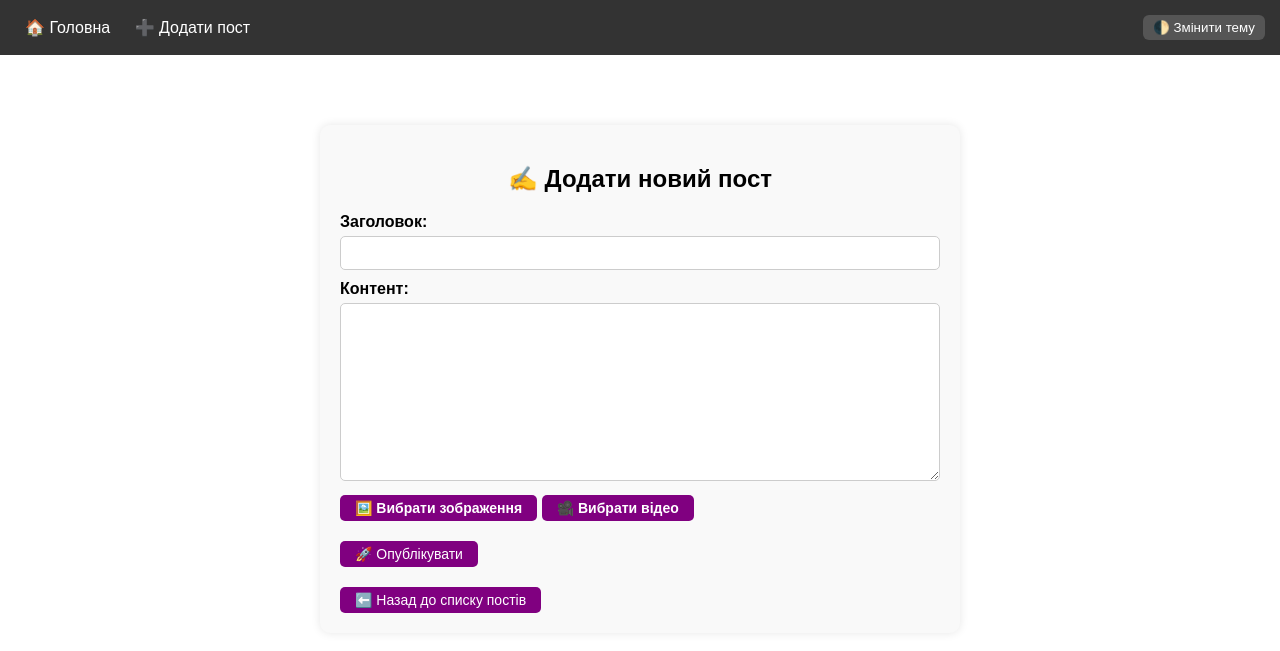
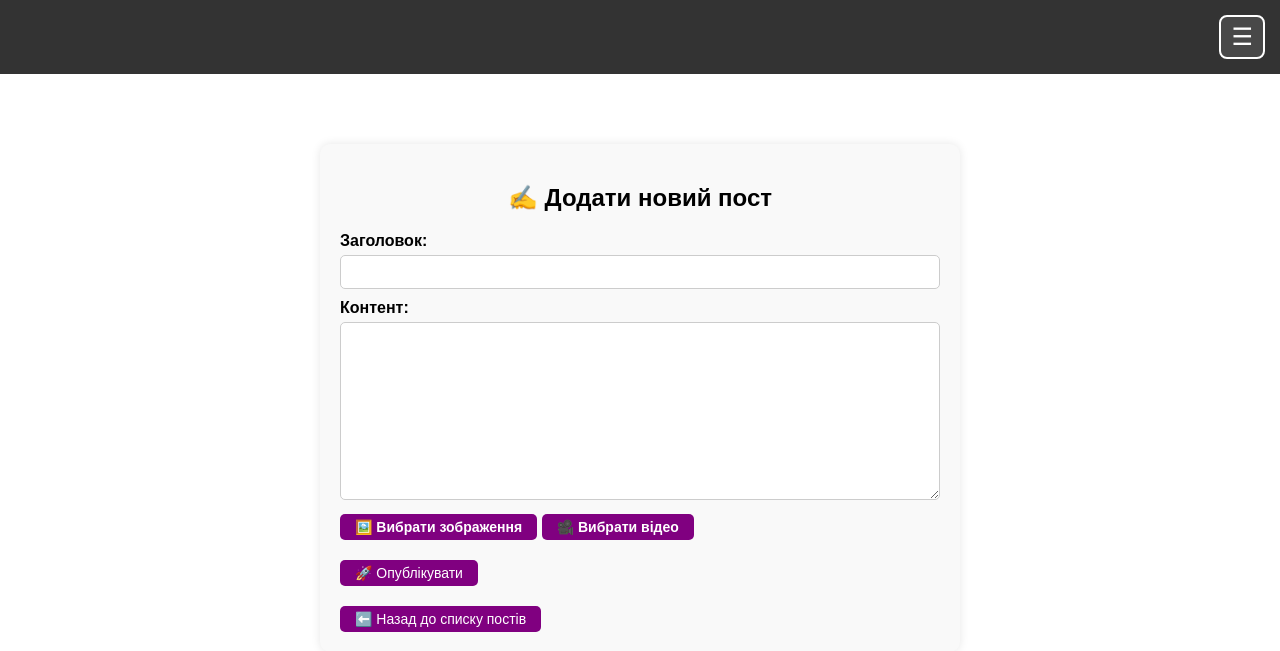
Before and after one commit to Danya-N/blog, a Django app: page /add/ in a window 1280 px wide. Shown: the top 651 px of the page. Run offline with Django 5.2, Linux system fonts and the light colour scheme.

Commit message:
Додав бургер-меню в сторінку додавання посту

```diff
--- a/blog/templates/blog/add_post.html
+++ b/blog/templates/blog/add_post.html
@@ -52,13 +52,62 @@
             background: #777;
         }
 
+        .burger {
+            background: rgba(255, 255, 255, 0.1);
+            border: 2px solid white;
+            font-size: 24px;
+            color: white;
+            cursor: pointer;
+            padding: 6px 10px;
+            border-radius: 8px;
+            margin-left: 10px;
+        }
+
+        .side-menu {
+            position: fixed;
+            top: 0;
+            right: 0;
+            width: 220px;
+            height: 100vh;
+            background: #444;
+            color: white;
+            padding: 20px;
+            transform: translateX(100%);
+            opacity: 0;
+            pointer-events: none;
+            transition: transform 0.4s ease, opacity 0.4s ease;
+            z-index: 999;
+            display: flex;
+            flex-direction: column;
+            gap: 15px;
+        }
+
+        .side-menu.open {
+            transform: translateX(0);
+            opacity: 1;
+            pointer-events: auto;
+        }
+
+        .side-menu button,
+        .side-menu a {
+            padding: 10px 15px;
+            background: #666;
+            color: white;
+            border: none;
+            border-radius: 10px;
+            text-align: center;
+            text-decoration: none;
+            font-size: 16px;
+            cursor: pointer;
+        }
+
         .form-container {
             padding: 20px;
             border-radius: 10px;
             box-shadow: 0 0 10px rgba(0,0,0,0.1);
             background-color: #f9f9f9;
             transition: background-color 0.3s, color 0.3s;
-            margin-top: 50px; /* Відступ для переміщення форми вниз */
+            margin-top: 50px;
         }
 
         .dark-theme .form-container {
@@ -115,7 +164,7 @@
         }
 
         .form-container button:hover {
-            background-color: #7f3d92; /* Відтінок фіолетового при наведенні */
+            background-color: #7f3d92;
         }
 
         .form-container input[type="file"] {
@@ -135,7 +184,7 @@
         }
 
         .form-container .file-button:hover {
-            background-color: #7f3d92; /* Відтінок фіолетового при наведенні */
+            background-color: #7f3d92;
         }
 
         .dark-theme .form-container .file-button {
@@ -146,7 +195,6 @@
             background-color: #8e44ad;
         }
 
-        /* Стилі для кнопки "Назад до списку постів" */
         .back-button {
             display: inline-block;
             margin-top: 20px;
@@ -161,7 +209,7 @@
         }
 
         .back-button:hover {
-            background-color: #7f3d92; /* Відтінок фіолетового при наведенні */
+            background-color: #7f3d92;
         }
     </style>
 </head>
@@ -169,10 +217,17 @@
 
     <div class="navbar">
         <div>
-            <a href="{% url 'post_list' %}">🏠 Головна</a>
-            <a href="{% url 'add_post' %}">➕ Додати пост</a>
+
         </div>
-        <button class="theme-toggle" onclick="toggleTheme()">🌓 Змінити тему</button>
+        <div style="display: flex; align-items: center;">
+            <button class="burger" onclick="toggleMenu()">☰</button>
+        </div>
+    </div>
+
+    <div class="side-menu" id="sideMenu">
+        <button onclick="toggleMenu()">✖ Закрити</button>
+        <button onclick="toggleTheme()">🌓 Змінити тему</button>
+        <a href="{% url 'post_list' %}">🏠 Головна</a>
     </div>
 
     <div class="container">
@@ -187,17 +242,13 @@
                 <label for="id_content">Контент:</label>
                 {{ form.content }}
 
-                <!-- Сховані кнопки для вибору файлів -->
                 <input type="file" id="id_image" name="image">
                 <input type="file" id="id_video" name="video">
 
-                <!-- Стилізовані кнопки -->
                 <label for="id_image" class="file-button">🖼️ Вибрати зображення</label>
                 <label for="id_video" class="file-button">🎥 Вибрати відео</label>
 
                 <button type="submit">🚀 Опублікувати</button>
-
-                <!-- Кнопка "Назад до списку постів" всередині форми -->
                 <a href="{% url 'post_list' %}" class="back-button">⬅️ Назад до списку постів</a>
             </form>
         </div>
@@ -213,6 +264,10 @@
             const theme = document.body.classList.contains('dark-theme') ? 'dark' : 'light';
             localStorage.setItem('theme', theme);
         }
+
+        function toggleMenu() {
+            document.getElementById('sideMenu').classList.toggle('open');
+        }
     </script>
 </body>
 </html>
```
Also changed, not shown: media/post_images/Знімок_екрана_2025-01-25_211024.png (added), 3 other files.
